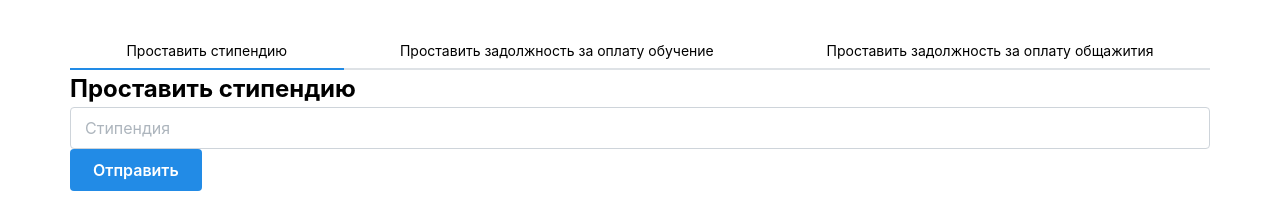
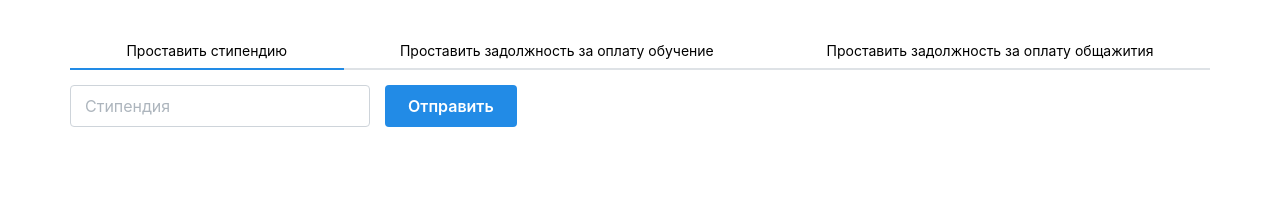
Before and after one commit to suddenbl/CDO, a React (Vite) app: page /employee/1/1 in a window 1280 px wide. Shown: the part 354-553 px from the top of the page. Built offline with nearby package versions, Linux system fonts and the light colour scheme; no server answers.

Commit message:
Finally Accountant

```diff
--- a/src/pages/Accountant/Accountant.jsx
+++ b/src/pages/Accountant/Accountant.jsx
@@ -5,6 +5,7 @@ import {
   setAccountant,
   setStudentBudget,
   setStudentNotBudget,
+  setStudentHostel,
 } from '../../store/slices/accountantSlice';
 import styles from './Accountant.module.scss';
 import { Text, Input, Button, Tabs } from '@mantine/core';
@@ -27,6 +28,8 @@ function Accountant() {
         dispatch(setStudentBudget(resStudentBudget.data));
         const resStudentNotBudget = await axios.get('http://localhost:5240/Student/false/budget');
         dispatch(setStudentNotBudget(resStudentNotBudget.data));
+        const resStudentHostel = await axios.get('http://localhost:5240/Student/true/hostelRent');
+        dispatch(setStudentHostel(resStudentHostel.data));
       } catch (error) {
         console.log('Проблема в получении данных работника', error);
       }
@@ -62,15 +65,15 @@ function Accountant() {
   };
   const [hostelPrice, setHostelPrice] = useState('');
   const postHostelPrice = (hostelPrice) => {
-    for (const student of user.studentNotBudget) {
+    for (const student of user.studentHostel) {
       axios.post('http://localhost:5240/Payment', {
-        paymentType: 'Задолжность за оплату обучение',
-        paymentCost: +credit,
+        paymentType: 'Оплата общежития',
+        paymentCost: +hostelPrice,
         paymentDate: new Date(),
         studentID: student.studentID,
         paymentDirection: false,
       });
-      setCredit('');
+      setHostelPrice('');
     }
   };
   return (
@@ -98,40 +101,46 @@ function Accountant() {
             <Tabs.Tab value="three">Проставить задолжность за оплату общажития</Tabs.Tab>
           </Tabs.List>
           <Tabs.Panel value="one">
-            <h2>Проставить стипендию</h2>
+            <div className={styles.inputWrap}>
               <Input
                 size="md"
                 placeholder="Стипендия"
                 value={grant}
                 onChange={(e) => setGrant(e.target.value)}
+                className={styles.input}
               />
               <Button size="md" variant="filled" onClick={() => postGrant(grant)}>
                 Отправить
               </Button>
+            </div>
           </Tabs.Panel>
           <Tabs.Panel value="two">
-            <h2>Проставить задолжность за оплату обучение</h2>
+            <div className={styles.inputWrap}>
               <Input
                 size="md"
                 placeholder="Задолжность за оплату обучение"
                 value={credit}
                 onChange={(e) => setCredit(e.target.value)}
+                className={styles.input}
               />
               <Button size="md" variant="filled" onClick={() => postCredit(credit)}>
                 Отправить
               </Button>
+            </div>
           </Tabs.Panel>
           <Tabs.Panel value="three">
-            <h2>Проставить задолжность за оплату общажития</h2>
+            <div className={styles.inputWrap}>
               <Input
                 size="md"
                 placeholder="Задолжность за оплату общажития"
                 value={hostelPrice}
                 onChange={(e) => setHostelPrice(e.target.value)}
+                className={styles.input}
               />
               <Button size="md" variant="filled" onClick={() => postHostelPrice(hostelPrice)}>
                 Отправить
               </Button>
+            </div>
           </Tabs.Panel>
         </Tabs>
       </div>
--- a/src/pages/Accountant/Accountant.module.scss
+++ b/src/pages/Accountant/Accountant.module.scss
@@ -19,4 +19,14 @@
       }
     }
   }
+  .contentBottom {
+    .inputWrap {
+      padding-top: 15px;
+      display: flex;
+      gap: 15px;
+      .input {
+        width: 300px;
+      }
+    }
+  }
 }
--- a/src/store/slices/accountantSlice.js
+++ b/src/store/slices/accountantSlice.js
@@ -9,6 +9,7 @@ const initialState = {
   jobID: 0,
   studentBudget: [],
   studentNotBudget: [],
+  studentHostel: [],
 };
 
 export const accountantSlice = createSlice({
@@ -29,8 +30,12 @@ export const accountantSlice = createSlice({
     setStudentNotBudget: (state, action) => {
       state.studentNotBudget = action.payload;
     },
+    setStudentHostel: (state, action) => {
+      state.studentHostel = action.payload;
+    },
   },
 });
 
-export const { setAccountant, setStudentBudget, setStudentNotBudget } = accountantSlice.actions;
+export const { setAccountant, setStudentBudget, setStudentNotBudget, setStudentHostel } =
+  accountantSlice.actions;
 export default accountantSlice.reducer;
```
Lines whose indentation alone changed are shown as unchanged.
